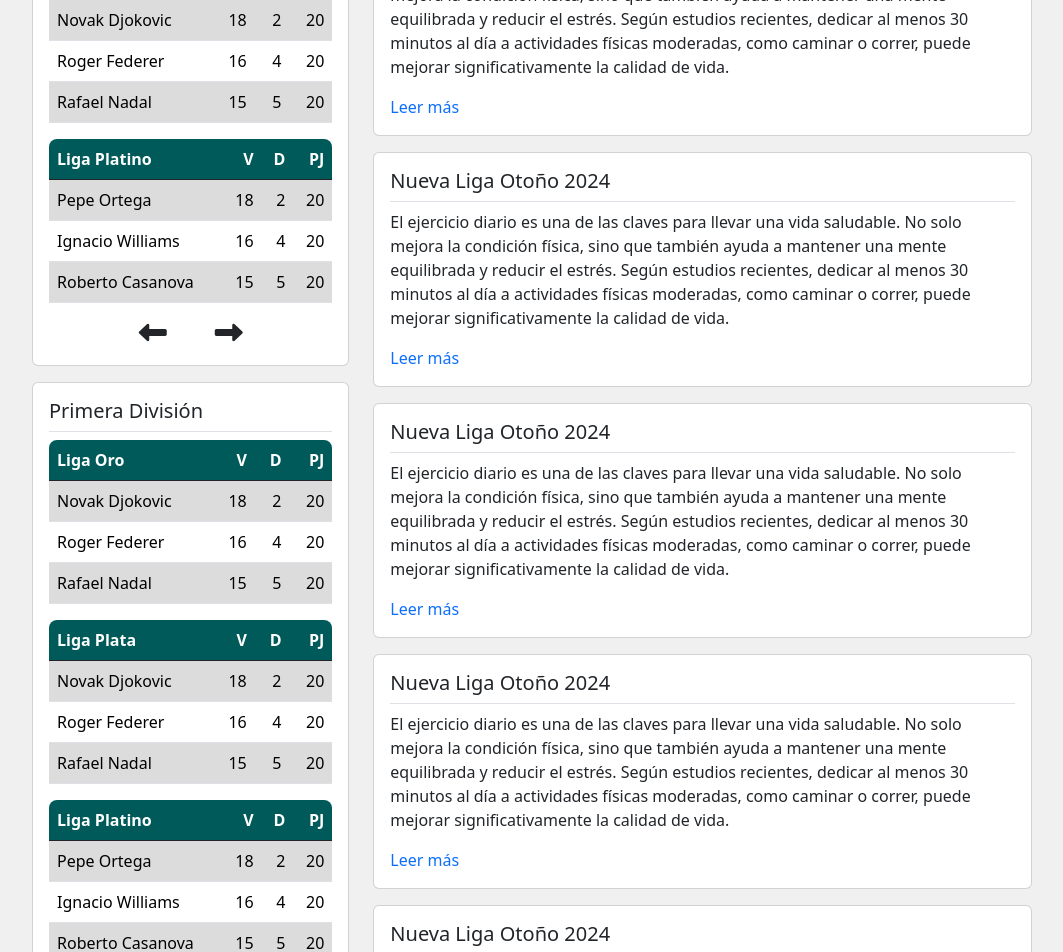
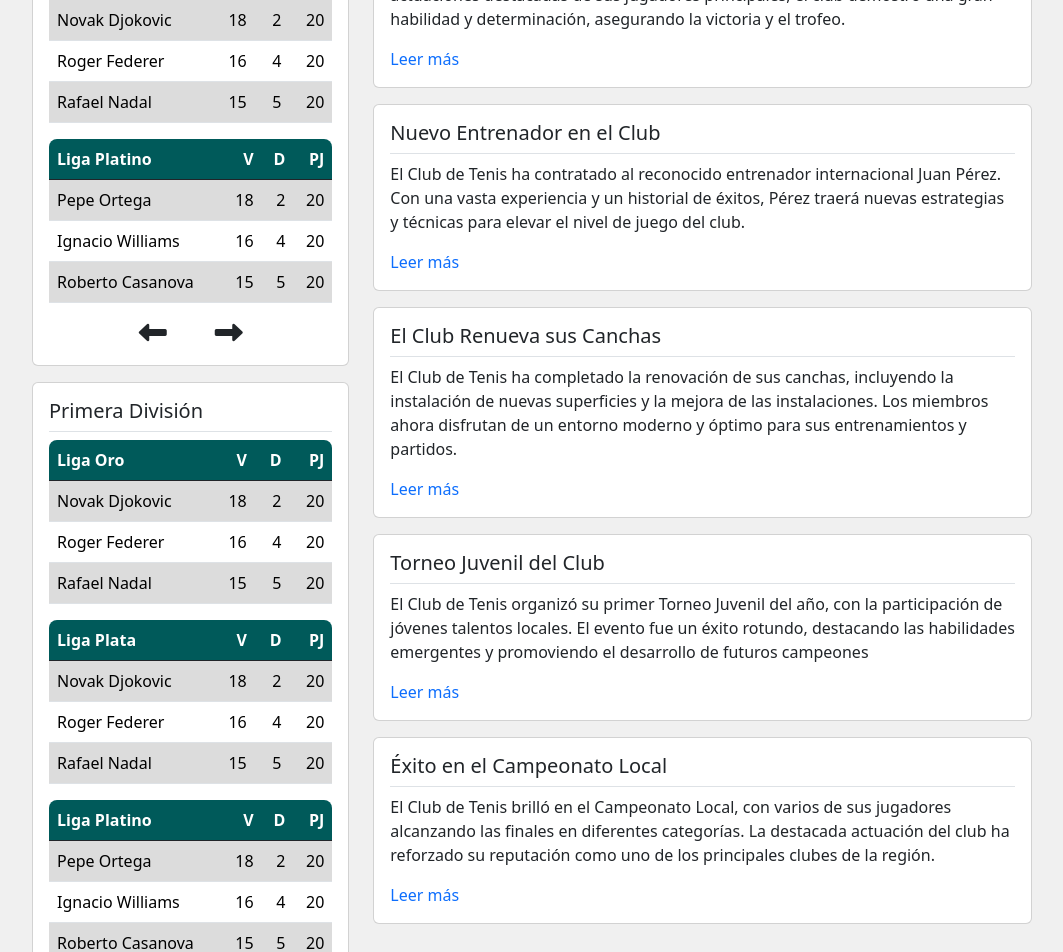
Before and after one commit to Rubpri/tennis-club, an Angular app: page / in a window 1280 px wide. Shown: the part 320-1272 px from the top of the page, without its empty margins (108-1171 px from the left). Built offline with nearby package versions, Linux system fonts and the light colour scheme.

Commit message:
diseño home

```diff
--- a/src/app/Components/inicio/ultimas-noticias/ultimas-noticias.component.html
+++ b/src/app/Components/inicio/ultimas-noticias/ultimas-noticias.component.html
@@ -1,8 +1,8 @@
 <div class="card" style="width: 100%;">
     <div class="card-body">
-      <h5 class="card-title border-bottom pb-2">Nueva Liga Otoño 2024</h5>
+      <h5 class="card-title border-bottom pb-2">Victoria del Club en el Torneo</h5>
       <p class="card-text">
-        El ejercicio diario es una de las claves para llevar una vida saludable. No solo mejora la condición física, sino que también ayuda a mantener una mente equilibrada y reducir el estrés. Según estudios recientes, dedicar al menos 30 minutos al día a actividades físicas moderadas, como caminar o correr, puede mejorar significativamente la calidad de vida.
+        El Club de Tenis se llevó el primer lugar en el Torneo Regional de Tenis. Con actuaciones destacadas de sus jugadores principales, el club demostró una gran habilidad y determinación, asegurando la victoria y el trofeo.
       </p>
       <a href="#" class="text-decoration-none">Leer más</a>
     </div>
@@ -10,9 +10,9 @@
 
   <div class="card mt-3" style="width: 100%;">
     <div class="card-body">
-      <h5 class="card-title border-bottom pb-2">Nueva Liga Otoño 2024</h5>
+      <h5 class="card-title border-bottom pb-2">Nuevo Entrenador en el Club</h5>
       <p class="card-text">
-        El ejercicio diario es una de las claves para llevar una vida saludable. No solo mejora la condición física, sino que también ayuda a mantener una mente equilibrada y reducir el estrés. Según estudios recientes, dedicar al menos 30 minutos al día a actividades físicas moderadas, como caminar o correr, puede mejorar significativamente la calidad de vida.
+        El Club de Tenis ha contratado al reconocido entrenador internacional Juan Pérez. Con una vasta experiencia y un historial de éxitos, Pérez traerá nuevas estrategias y técnicas para elevar el nivel de juego del club.
       </p>
       <a href="#" class="text-decoration-none">Leer más</a>
     </div>
@@ -20,9 +20,9 @@
 
   <div class="card mt-3" style="width: 100%;">
     <div class="card-body">
-      <h5 class="card-title border-bottom pb-2">Nueva Liga Otoño 2024</h5>
+      <h5 class="card-title border-bottom pb-2">El Club Renueva sus Canchas</h5>
       <p class="card-text">
-        El ejercicio diario es una de las claves para llevar una vida saludable. No solo mejora la condición física, sino que también ayuda a mantener una mente equilibrada y reducir el estrés. Según estudios recientes, dedicar al menos 30 minutos al día a actividades físicas moderadas, como caminar o correr, puede mejorar significativamente la calidad de vida.
+        El Club de Tenis ha completado la renovación de sus canchas, incluyendo la instalación de nuevas superficies y la mejora de las instalaciones. Los miembros ahora disfrutan de un entorno moderno y óptimo para sus entrenamientos y partidos.
       </p>
       <a href="#" class="text-decoration-none">Leer más</a>
     </div>
@@ -30,9 +30,9 @@
 
   <div class="card mt-3" style="width: 100%;">
     <div class="card-body">
-      <h5 class="card-title border-bottom pb-2">Nueva Liga Otoño 2024</h5>
+      <h5 class="card-title border-bottom pb-2">Torneo Juvenil del Club</h5>
       <p class="card-text">
-        El ejercicio diario es una de las claves para llevar una vida saludable. No solo mejora la condición física, sino que también ayuda a mantener una mente equilibrada y reducir el estrés. Según estudios recientes, dedicar al menos 30 minutos al día a actividades físicas moderadas, como caminar o correr, puede mejorar significativamente la calidad de vida.
+        El Club de Tenis organizó su primer Torneo Juvenil del año, con la participación de jóvenes talentos locales. El evento fue un éxito rotundo, destacando las habilidades emergentes y promoviendo el desarrollo de futuros campeones
       </p>
       <a href="#" class="text-decoration-none">Leer más</a>
     </div>
@@ -40,9 +40,9 @@
 
   <div class="card mt-3" style="width: 100%;">
     <div class="card-body">
-      <h5 class="card-title border-bottom pb-2">Nueva Liga Otoño 2024</h5>
+      <h5 class="card-title border-bottom pb-2">Éxito en el Campeonato Local</h5>
       <p class="card-text">
-        El ejercicio diario es una de las claves para llevar una vida saludable. No solo mejora la condición física, sino que también ayuda a mantener una mente equilibrada y reducir el estrés. Según estudios recientes, dedicar al menos 30 minutos al día a actividades físicas moderadas, como caminar o correr, puede mejorar significativamente la calidad de vida.
+        El Club de Tenis brilló en el Campeonato Local, con varios de sus jugadores alcanzando las finales en diferentes categorías. La destacada actuación del club ha reforzado su reputación como uno de los principales clubes de la región.
       </p>
       <a href="#" class="text-decoration-none">Leer más</a>
     </div>
--- a/src/app/Components/navbar/navbar.component.html
+++ b/src/app/Components/navbar/navbar.component.html
@@ -67,10 +67,14 @@
         </div>
         </div>
 
-        <div class="d-flex justify-content-center fs-4">
+        <div class="d-flex justify-content-center align-items-center fs-4">
             <i class="fa-solid fa-user me-4" data-bs-toggle="modal" data-bs-target="#login"></i>
-            <i class="fa-brands fa-instagram me-4"></i>
-            <i class="fa-brands fa-facebook me-3"></i>
+            <a href="https://www.instagram.com/" target="_blank" class="text-dark">
+                <i class="fa-brands fa-instagram me-4"></i>
+            </a>
+            <a href="https://www.instagram.com/" target="_blank" class="text-dark">
+                <i class="fa-brands fa-facebook me-3"></i>
+            </a>
         </div>
 
     </div>
```
